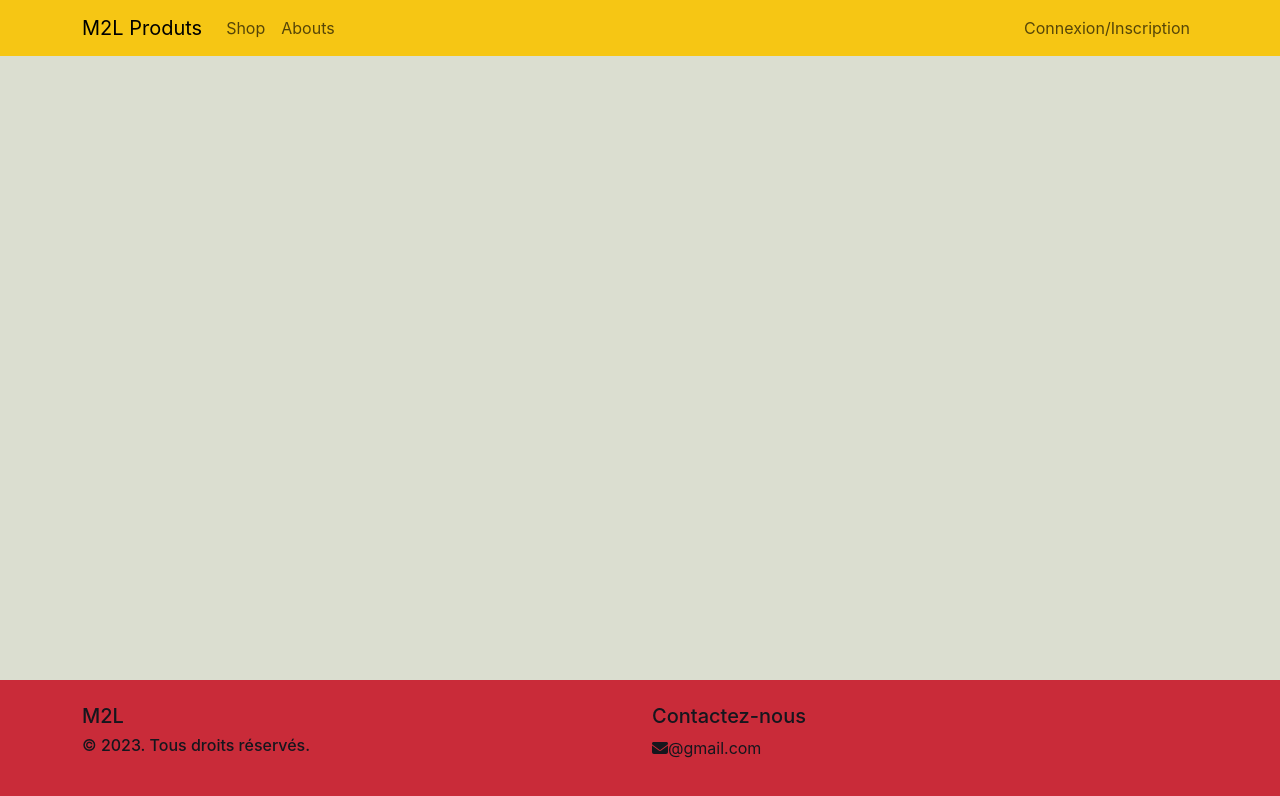
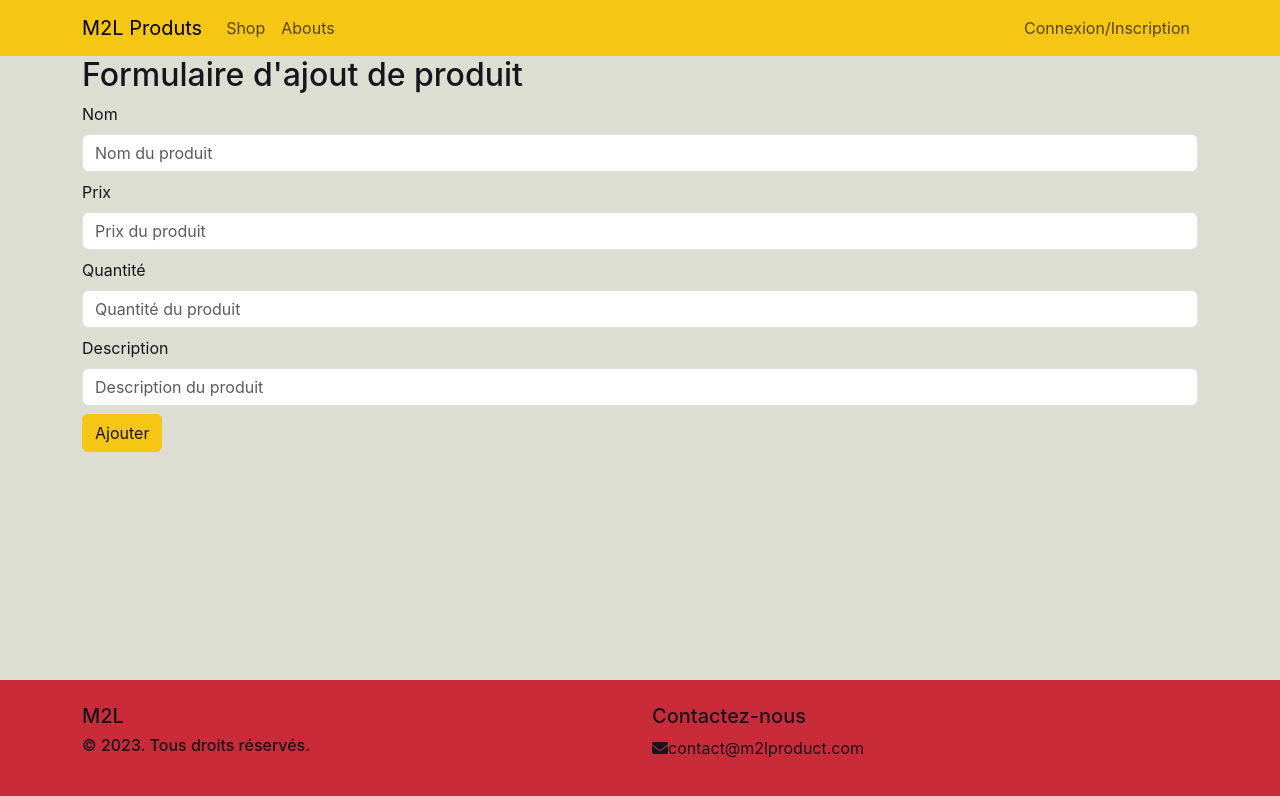
Before and after one commit to RLeroy77/M2L, a React (Create React App) app in the folder front/: page /AddProduit in a window 1280 px wide. Shown: the top 796 px of the page. Built offline with nearby package versions, Linux system fonts and the light colour scheme.

Commit message:
Passage vers autre pc

```diff
--- /dev/null
+++ b/front/src/component/AddProduit.jsx
@@ -0,0 +1,131 @@
+import React, { useState, useEffect } from 'react';
+import { Container, Row, Col, Form, Button } from 'react-bootstrap';
+import '../style/Connexion.css';
+
+const InputField = ({ label, type, placeholder, value, onChange }) => {
+    return (
+        <Form.Group controlId={`form${label}`}>
+            <Form.Label>{label}</Form.Label>
+            <Form.Control type={type} placeholder={placeholder} value={value} onChange={onChange} />
+        </Form.Group>
+    );
+};
+
+function AddProduit(userId, setUserId, isAdmin, setIsAdmin, userName, setUserName) {
+
+    const [errorProduct, setErrorProduct] = useState('');
+    const [valideProduct, setValideProduct] = useState('');
+
+    const [newDataProduct, setNewDataProduct] = useState({
+        nom: "",
+        prix: "",
+        quantite: "",
+        description: "",
+    });
+
+    const validateFieldsProduct = () => {
+        const requiredFields = ['nom', 'prix', 'quantite', 'description'];
+        for (const field of requiredFields) {
+            if (!newDataProduct[field]) {
+                setErrorProduct(`Veuillez remplir le champ ${field}.`);
+                setTimeout(() => setErrorProduct(''), 5000);
+                return false;
+            }
+        }
+        setErrorProduct('');
+        return true;
+    }
+
+    const handleInputChangeProduct = (fieldName, value) => {
+        setNewDataProduct({ ...newDataProduct, [fieldName]: value });
+    };
+
+    const handlAddProduct = async () => {
+        try {
+            if (validateFieldsProduct()) {
+                const reponse = await fetch('http://localhost:8000/produit', {
+                    method: 'POST',
+                    headers: {
+                        'Content-Type': 'application/json',
+                    },
+                    body: JSON.stringify({
+                        nom: newDataProduct.nom,
+                        prix: newDataProduct.prix,
+                        quantite: newDataProduct.quantite,
+                        description: newDataProduct.description,
+                    }),
+                });
+
+                if (reponse.ok) {
+                    setValideProduct('Produit ajouté avec succès');
+                    setNewDataProduct({
+                        nom: "",
+                        prix: "",
+                        quantite: "",
+                        description: "",
+                    });
+                    setTimeout(() => setValideProduct(''), 5000);
+                } else {
+                    console.error("Erreur lors de l'ajout d'un produit :", reponse.statusText);
+                    setErrorProduct("Erreur lors de l'ajout d'un produit : " + reponse.statusText);
+                    setTimeout(() => setErrorProduct(''), 5000);
+                }
+            }
+        } catch (error) {
+            console.error("Erreur lors de l'ajout d'un produit :", error);
+            setErrorProduct("Erreur lors de l'ajout d'un produit : " + error);
+            setTimeout(() => setErrorProduct(''), 5000);
+        }
+    }
+
+    return (
+        <Container fluid="">
+            <h2>Formulaire d'ajout de produit</h2>
+            <Form>
+                <Row>
+                    <Col className='mb-2' xs={12} mb={6}>
+                        <InputField
+                            label="Nom"
+                            type="text"
+                            placeholder="Nom du produit"
+                            value={newDataProduct.nom}
+                            onChange={(e) => handleInputChangeProduct('nom', e.target.value)}
+                        />
+                    </Col>
+                    <Col className='mb-2' xs={12} mb={6}>
+                        <InputField
+                            label="Prix"
+                            type="text"
+                            placeholder="Prix du produit"
+                            value={newDataProduct.prix}
+                            onChange={(e) => handleInputChangeProduct('prix', e.target.value)}
+                        />
+                    </Col>
+                    <Col className='mb-2' xs={12} mb={6}>
+                        <InputField
+                            label="Quantité"
+                            type="text"
+                            placeholder="Quantité du produit"
+                            value={newDataProduct.quantite}
+                            onChange={(e) => handleInputChangeProduct('quantite', e.target.value)}
+                        />
+                    </Col>
+                    <Col className='mb-2' xs={12} mb={6}>
+                        <InputField
+                            label="Description"
+                            type="text"
+                            placeholder="Description du produit"
+                            value={newDataProduct.description}
+                            onChange={(e) => handleInputChangeProduct('description', e.target.value)}
+                        />
+                    </Col>
+                </Row>
+                <Button className='btn-good' onClick={handlAddProduct}>Ajouter</Button>
+                {errorProduct && <p className='error'>{errorProduct}</p>}
+                {valideProduct && <p className='success'>{valideProduct}</p>}
+            </Form>
+        </Container>
+    )
+};
+
+export default AddProduit;
--- a/front/src/component/App.jsx
+++ b/front/src/component/App.jsx
@@ -1,4 +1,4 @@
-import '../style/App.css';
+import React, { useEffect, useState } from 'react';
 import { Route, Routes } from 'react-router-dom';
 import Navbar from './Navbar';
 import Footer from './Footer';
@@ -6,17 +6,41 @@ import Home from './Home';
 import Shop from './Shop';
 import Connexion from './Connexion';
 import Profil from './Profil'
+import AddProduit from './AddProduit';
+import '../style/App.css';
 
 function App() {
+
+  const [userId, setUserId] = useState(localStorage.getItem('userId'));
+  const [isAdmin, setIsAdmin] = useState(localStorage.getItem("isAdmin"));
+  const [userName, setUserName] = useState('');
+
+  const getUserInfo = async (id) => {
+    try {
+      const response = await fetch(`http://localhost:8000/user_name/${id}`);
+      const data = await response.json();
+      setUserName(data[0].user_name);
+    } catch (error) {
+      console.error('Error fetching user info:', error);
+    }
+  };
+
+  useEffect(() => {
+    if (userId) {
+      getUserInfo(userId);
+    }
+  }, [userId]);
+
   return (
     <div style={{ display: 'flex', flexDirection: 'column', minHeight: '100vh' }}>
-      <Navbar />
+      <Navbar userId={userId} setUserId={setUserId} isAdmin={isAdmin} setIsAdmin={setIsAdmin} userName={userName} setUserName={setUserName} />
       <div style={{ flexGrow: 1 }} className='bg-color'>
         <Routes>
-          <Route path='/' element={<Home />} />
-          <Route path='/shop' element={<Shop />} />
-          <Route path='/connexion' element={<Connexion />} />
-          <Route path='/profil' element={<Profil />} />
+          <Route path='/' element={<Home userId={userId} setUserId={setUserId} isAdmin={isAdmin} setIsAdmin={setIsAdmin} userName={userName} setUserName={setUserName} />} />
+          <Route path='/shop' element={<Shop userId={userId} setUserId={setUserId} isAdmin={isAdmin} setIsAdmin={setIsAdmin} userName={userName} setUserName={setUserName} />} />
+          <Route path='/connexion' element={<Connexion userId={userId} setUserId={setUserId} isAdmin={isAdmin} setIsAdmin={setIsAdmin} userName={userName} setUserName={setUserName} />} />
+          <Route path='/profil' element={<Profil userId={userId} setUserId={setUserId} isAdmin={isAdmin} setIsAdmin={setIsAdmin} userName={userName} setUserName={setUserName} />} />
+          <Route path='/AddProduit' element={<AddProduit userId={userId} setUserId={setUserId} isAdmin={isAdmin} setIsAdmin={setIsAdmin} userName={userName} setUserName={setUserName} />} />
         </Routes>
       </div>
       <Footer />
--- a/front/src/component/Footer.jsx
+++ b/front/src/component/Footer.jsx
@@ -19,7 +19,7 @@ function MyFooter() {
                         <ul className="list-unstyled">
                             <li>
                                 <FontAwesomeIcon icon={faEnvelope} />
-                                <span className="label">@gmail.com</span>
+                                <span className="label">contact@m2lproduct.com</span>
                             </li>
                         </ul>
                     </Col>
--- a/front/src/component/Home.jsx
+++ b/front/src/component/Home.jsx
@@ -2,7 +2,7 @@ import React from "react";
 // import { Route, Routes } from 'react-router-dom';
 import { Container, Row, Col } from 'react-bootstrap';
 
-function Home() {
+function Home(userId, setUserId, isAdmin, setIsAdmin, userName, setUserName) {
     return (
         <Container fluid="">
             <Row>
--- a/front/src/component/Navbar.jsx
+++ b/front/src/component/Navbar.jsx
@@ -4,30 +4,15 @@ import { Container, Nav, Navbar, NavDropdown } from 'react-bootstrap';
 import { Link } from 'react-router-dom';
 import '../style/Navbar.css'
 
-function MyNavbar() {
-    const [userId, setUserId] = useState(localStorage.getItem('userId'));
-    const [userName, setUserName] = useState('');
+function MyNavbar({ userId, setUserId, isAdmin, setIsAdmin, userName, setUserName }) {
 
     const handleLogout = () => {
         localStorage.clear();
-    };
-
-    const getUserInfo = async (id) => {
-        try {
-            const response = await fetch(`http://localhost:8000/user_name/${id}`);
-            const data = await response.json();
-            setUserName(data[0].user_name);
-        } catch (error) {
-            console.error('Error fetching user info:', error);
-        }
+        setUserId(null)
     };
 
     useEffect(() => {
-        if (userId) {
-            getUserInfo(userId);
-        }
     }, [userId]);
-
 
     return (
         <Navbar collapseOnSelect expand="sm" className="bg-jaune">
@@ -41,9 +26,15 @@ function MyNavbar() {
                     </Nav>
                     <Nav>
                         {userId ? (
-                            <NavDropdown title={userName || 'user name'} id="collapsible-nav-dropdown">
+                            <NavDropdown title={userName} id="collapsible-nav-dropdown">
                                 <NavDropdown.Item as={Link} to="/profil">Profil</NavDropdown.Item>
                                 <NavDropdown.Item as={Link} to="">Panier</NavDropdown.Item>
+                                {isAdmin === "1" && (
+                                    <>
+                                        <NavDropdown.Item as={Link} to="/">Gestion des comptes</NavDropdown.Item>
+                                        <NavDropdown.Item as={Link} to="/AddProduit">Gestion des produits</NavDropdown.Item>
+                                    </>
+                                )}
                                 <NavDropdown.Divider />
                                 <NavDropdown.Item onClick={handleLogout}>Déconnexion</NavDropdown.Item>
                             </NavDropdown>
--- a/front/src/component/Profil.jsx
+++ b/front/src/component/Profil.jsx
@@ -1,12 +1,16 @@
-import React from 'react';
-import { Container, Row, Col} from 'react-bootstrap';
+import React, { useEffect, useState } from 'react';
+import { Container, Row, Col } from 'react-bootstrap';
 
 
-function Profil() {
+function Profil({ userId, setUserId, isAdmin, setIsAdmin, userName, setUserName }) {
+
+    useEffect(() => {
+    }, [userId]);
+
     return (
         <Container fluid="">
             <Row>
-                <Col>Votre Profil</Col>
+                <Col>Votre Profil : {userName}</Col>
             </Row>
         </Container>
     )
--- a/front/src/component/Shop.jsx
+++ b/front/src/component/Shop.jsx
@@ -2,7 +2,7 @@ import React from "react";
 // import { Route, Routes } from 'react-router-dom';
 import { Container, Row, Col } from 'react-bootstrap';
 
-function Shop() {
+function Shop(userId, setUserId, isAdmin, setIsAdmin, userName, setUserName) {
     return (
         <Container fluid="">
             <Row>
```
Also changed, not shown: front/src/component/Connexion.jsx (+5 -25 lines), 1 other file (tests, documents, lock files or other folders).
